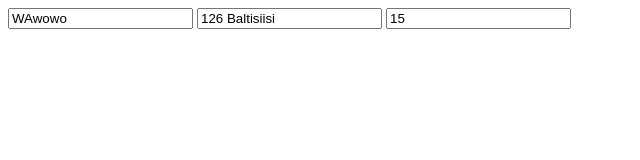
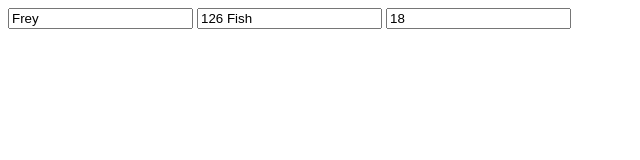
Before and after one commit to freyprogrammer/javascript-es6-101, a plain HTML site: page javascript-snippets/data-binding/index.html in a window 1280 px wide. Shown: the full height of the page, 0-640 px from the left. Drawn offline with Linux system fonts and the light colour scheme.

Commit message:
update data binding

```diff
--- a/javascript-snippets/data-binding/index.html
+++ b/javascript-snippets/data-binding/index.html
@@ -8,9 +8,9 @@
 </head>
 <body>
 
-    <input type="text" value="WAwowo" id="name">
-    <input type="text" value="126 Baltisiisi" id="address">
-    <input type="number" value="15" id="age">
+    <input type="text" value="Frey" id="name">
+    <input type="text" value="126 Fish" id="address">
+    <input type="number" value="18" id="age">
 
     <script src="data-binding.js"></script>
 </body>
```
Also changed, not shown: javascript-snippets/data-binding/data-binding.js (+0 -18 lines).
